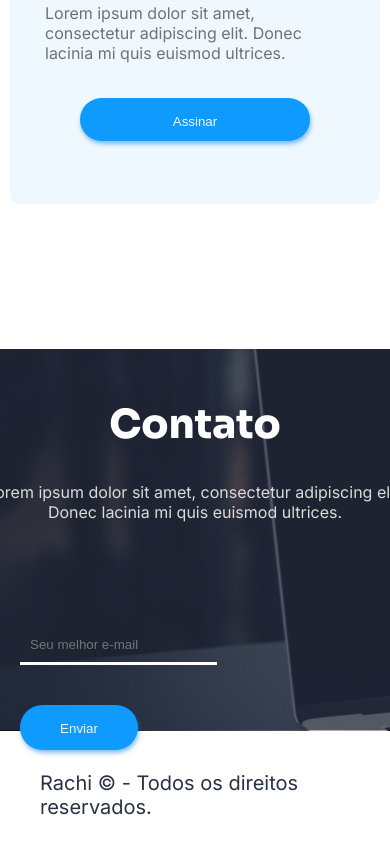
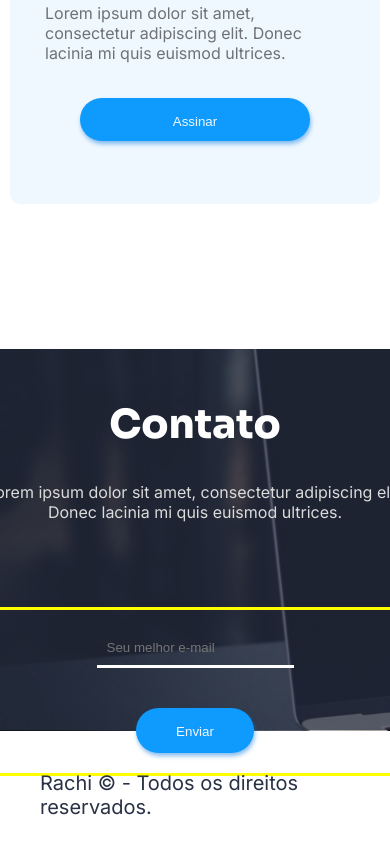
Before and after one commit to vandesonsantos/landing-page-rachi, a plain HTML site: page index.html in a window 390 px wide. Shown: the part 3373-4226 px from the top of the page. Drawn offline with Linux system fonts and the light colour scheme.

Commit message:
contato responsivo

```diff
--- a/src/css/modules/midia-query.css
+++ b/src/css/modules/midia-query.css
@@ -1,3 +1,16 @@
+@media(min-width:0px) and (max-width:700px){
+    .inputs-contact{
+        display: flex;
+        width: 400px;
+        flex-direction: column;
+        align-items: center;
+        border: 3px solid yellow;
+    }
+
+}
+
+
+
 @media(max-width:700px){
     .cabecalho{
         padding: 12px 0px 12px 24px;
```
